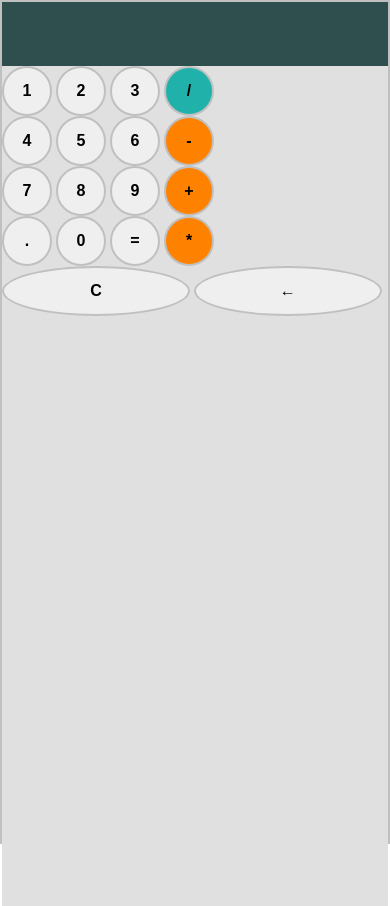
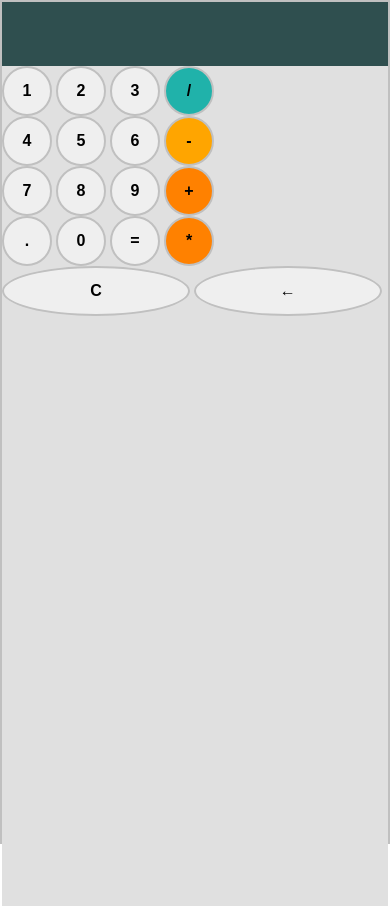
Before and after one commit to Ugboaja-Uchechi/js-calculator, a website: page index.html in a window 390 px wide. Drawn offline with Linux system fonts and the light colour scheme.

Commit message:
Changr button colour for special button

```diff
--- a/style.css
+++ b/style.css
@@ -130,6 +130,10 @@
     background-color: #20b2aa;
   }
 
+  .mobile-view .orange{
+    background-color: #ffa500;
+  }
+
   .double-width {
     width: 11.74rem;
   }
```
